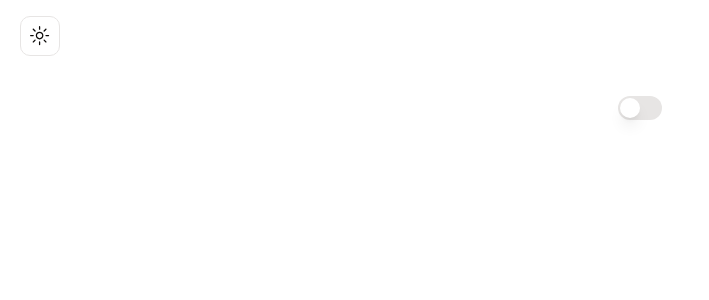
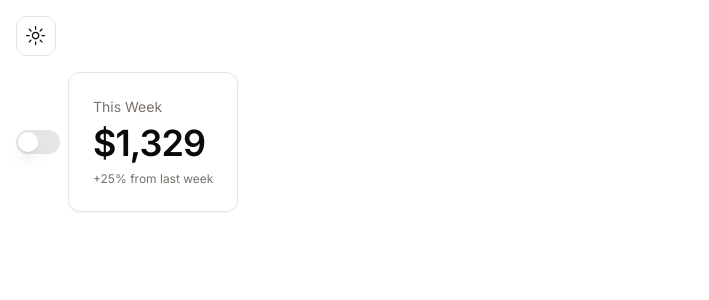
Before and after one commit to melchanatan/shadcn-test, a Next.js app: page / in a window 1280 px wide. Shown: the top 300 px of the page, without its empty margins (0-709 px from the left). Built offline with nearby package versions, Linux system fonts and the light colour scheme.

Commit message:
feat: demoing card

```diff
--- a/src/app/page.tsx
+++ b/src/app/page.tsx
@@ -1,9 +1,30 @@
+"use client";
 import { Switch } from "@/components/ui/switch";
+import {
+  Card,
+  CardContent,
+  CardDescription,
+  CardFooter,
+  CardHeader,
+  CardTitle,
+} from "@/components/ui/card";
+
 export default function Home() {
   return (
-    <main className="flex min-h-screen flex-col items-center justify-between p-24">
+    <main className="container">
       <div className="flex items-center space-x-2">
         <Switch id="airplane-mode" />
+        <Card>
+          <CardHeader className="pb-2">
+            <CardDescription>This Week</CardDescription>
+            <CardTitle className="text-4xl">$1,329</CardTitle>
+          </CardHeader>
+          <CardContent>
+            <div className="text-xs text-muted-foreground">
+              +25% from last week
+            </div>
+          </CardContent>
+        </Card>
       </div>
     </main>
   );
--- a/src/components/navbar.tsx
+++ b/src/components/navbar.tsx
@@ -3,7 +3,7 @@
 
 const Navbar = () => {
   return (
-    <nav className="bg-background/40 backdrop-blur-sm px-5 py-4 fixed w-full top-0 left-0 z-10">
+    <nav className="container bg-background/40 backdrop-blur-sm py-4 sticky w-full top-0 left-0 z-10">
       <ModeToggle />
     </nav>
   );
--- /dev/null
+++ b/src/components/ui/card.tsx
@@ -0,0 +1,79 @@
+import * as React from "react"
+
+import { cn } from "@/lib/utils"
+
+const Card = React.forwardRef<
+  HTMLDivElement,
+  React.HTMLAttributes<HTMLDivElement>
+>(({ className, ...props }, ref) => (
+  <div
+    ref={ref}
+    className={cn(
+      "rounded-lg border bg-card text-card-foreground shadow-sm",
+      className
+    )}
+    {...props}
+  />
+))
+Card.displayName = "Card"
+
+const CardHeader = React.forwardRef<
+  HTMLDivElement,
+  React.HTMLAttributes<HTMLDivElement>
+>(({ className, ...props }, ref) => (
+  <div
+    ref={ref}
+    className={cn("flex flex-col space-y-1.5 p-6", className)}
+    {...props}
+  />
+))
+CardHeader.displayName = "CardHeader"
+
+const CardTitle = React.forwardRef<
+  HTMLParagraphElement,
+  React.HTMLAttributes<HTMLHeadingElement>
+>(({ className, ...props }, ref) => (
+  <h3
+    ref={ref}
+    className={cn(
+      "text-2xl font-semibold leading-none tracking-tight",
+      className
+    )}
+    {...props}
+  />
+))
+CardTitle.displayName = "CardTitle"
+
+const CardDescription = React.forwardRef<
+  HTMLParagraphElement,
+  React.HTMLAttributes<HTMLParagraphElement>
+>(({ className, ...props }, ref) => (
+  <p
+    ref={ref}
+    className={cn("text-sm text-muted-foreground", className)}
+    {...props}
+  />
+))
+CardDescription.displayName = "CardDescription"
+
+const CardContent = React.forwardRef<
+  HTMLDivElement,
+  React.HTMLAttributes<HTMLDivElement>
+>(({ className, ...props }, ref) => (
+  <div ref={ref} className={cn("p-6 pt-0", className)} {...props} />
+))
+CardContent.displayName = "CardContent"
+
+const CardFooter = React.forwardRef<
+  HTMLDivElement,
+  React.HTMLAttributes<HTMLDivElement>
+>(({ className, ...props }, ref) => (
+  <div
+    ref={ref}
+    className={cn("flex items-center p-6 pt-0", className)}
+    {...props}
+  />
+))
+CardFooter.displayName = "CardFooter"
+
+export { Card, CardHeader, CardFooter, CardTitle, CardDescription, CardContent }
--- a/src/styles/globals.css
+++ b/src/styles/globals.css
@@ -69,3 +69,7 @@
     @apply bg-background text-foreground;
   }
 }
+
+.container {
+  @apply max-w-screen-xl mx-auto px-4;
+}
```
